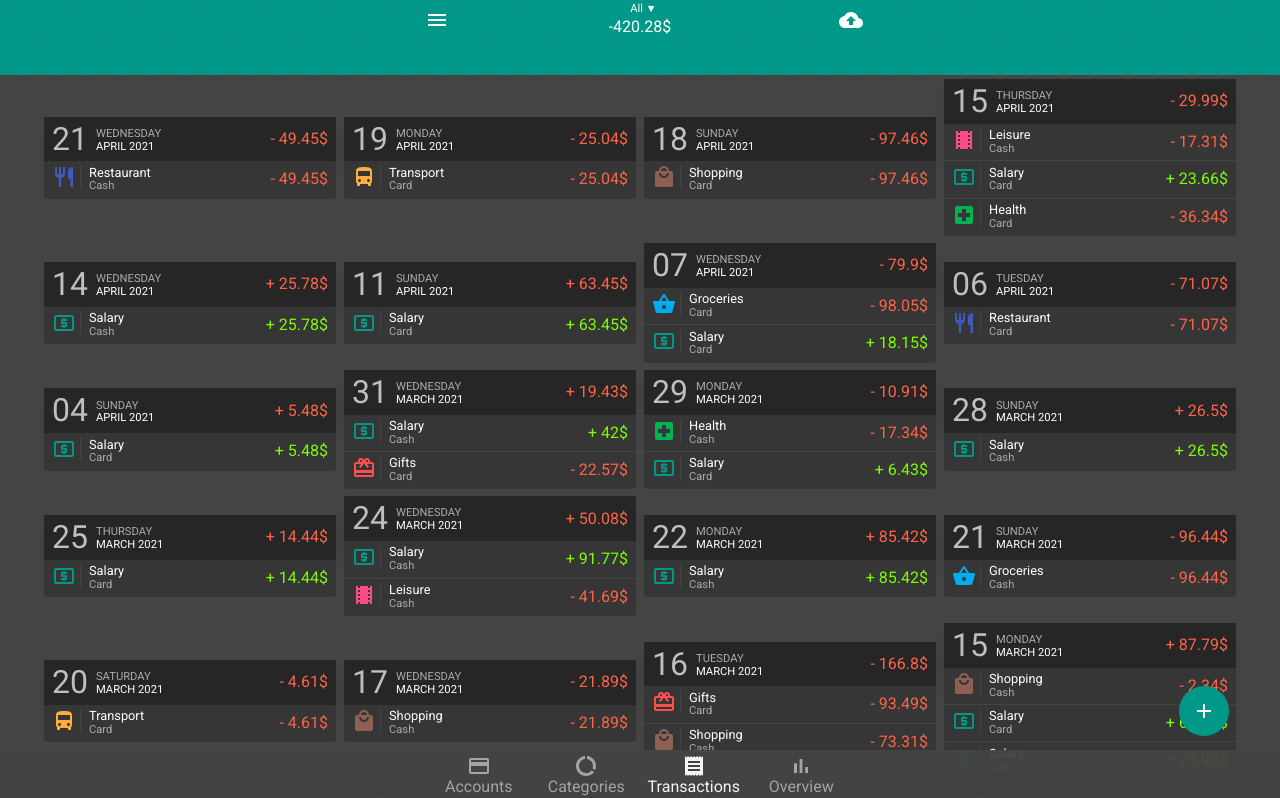
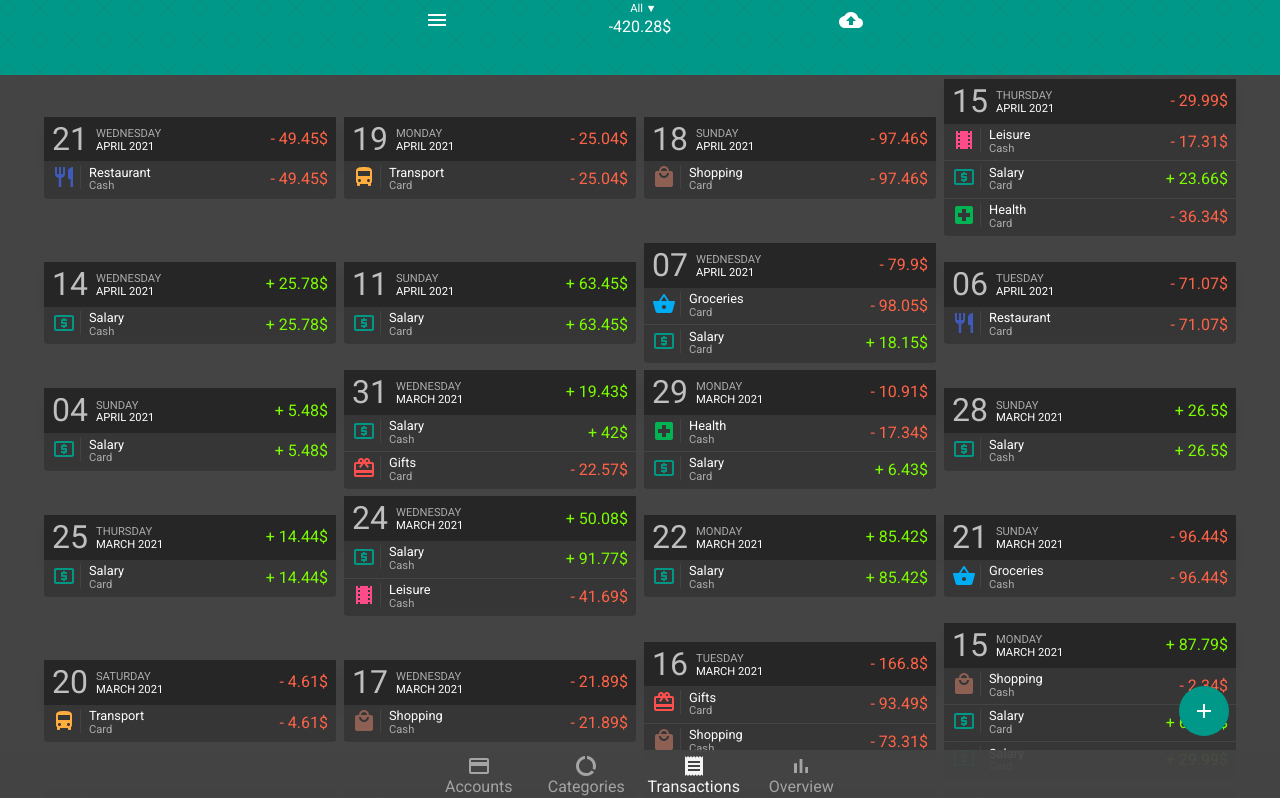
Before and after one commit to async-devil/react-updated, a React (Create React App) app: page / in a window 1280 px wide. Shown: the top 798 px of the page. Built offline with nearby package versions, Linux system fonts and the light colour scheme.

Commit message:
feat: finished 0 amount stylings

```diff
--- a/src/components/Transaction/TransactionDate/TransactionDate.styles.ts
+++ b/src/components/Transaction/TransactionDate/TransactionDate.styles.ts
@@ -52,7 +52,7 @@ export const DateSum = styled.div<{ theme: ThemeType; sum: number }>`
 			`;
 		}
 		if (props.sum > 0) {
-			css`
+			return css`
 				color: ${(props) => props.theme.colors.text.income};
 			`;
 		}
--- a/src/components/Transaction/TransactionDate/TransactionDate.tsx
+++ b/src/components/Transaction/TransactionDate/TransactionDate.tsx
@@ -24,7 +24,7 @@ const TransactionDate = ({ date, sum }: { date: Date; sum: number }) => {
 				</DateWrapper>
 			</div>
 			<DateSum sum={sum}>
-				{sum >= 0 ? "+ " : "- "}
+				{sum > 0 ? "+ " : sum === 0 ? " " : "- "}
 				{sum.toString().replace("-", "")}$
 			</DateSum>
 		</TransactionItemDate>
--- a/src/components/Transaction/TransactionItem/TransactionItem.tsx
+++ b/src/components/Transaction/TransactionItem/TransactionItem.tsx
@@ -54,7 +54,11 @@ const TransactionItem = (props: {
 					income={props.transaction.details.type === "Income"}
 				>
 					<p>
-						{props.transaction.details.type === "Income" ? "+ " : "- "}
+						{props.transaction.details.type === "Income" && props.transaction.details.amount !== 0
+							? "+ "
+							: props.transaction.details.amount === 0
+							? " "
+							: "- "}
 						{props.transaction.details.amount}$
 					</p>
 				</TransactionAmmount>
```
